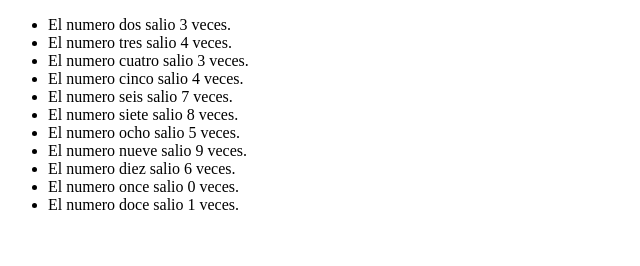
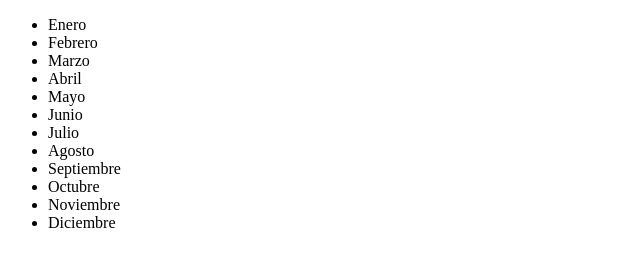
Before and after one commit to juanmllanos/tercer-tp-js-rollingcode, a plain HTML site: page index.html in a window 1280 px wide. Shown: the whole page, without its empty margins (0-640 px from the left). Drawn offline with Linux system fonts and the light colour scheme.

Commit message:
correccion de espacios

```diff
--- a/index.html
+++ b/index.html
@@ -10,6 +10,6 @@
 	<title>Tercer TP de Javascript</title>
 </head>
 <body>
-	<script src="./js/ejercicio-3.js"></script>
+	<script src="./js/ejercicio-1.js"></script>
 </body>
 </html>
--- a/js/ejercicio-2.js
+++ b/js/ejercicio-2.js
@@ -7,11 +7,11 @@ document.write(`<ul>`);
 for (let i = 0; i < ciudades.length; i++) {
 	document.write(`<li>${ciudades[i]}</li>`);
 };
-
 document.write(`</ul>`);
 
 document.write(`Longitud del arreglo: ${ciudades.length}`);
 console.log(ciudades[0], ciudades[2], ciudades[ciudades.length - 1]);
+
 ciudades.push('Paris');
 
 document.write(`<ul>`);
--- a/js/ejercicio-3.js
+++ b/js/ejercicio-3.js
@@ -16,8 +16,6 @@ let resultadoDos = 0,
 	resultadoDiez = 0,
 	resultadoOnce = 0,
 	resultadoDoce = 0;
-
-console.log(resultados);
 
 for (let i = 0; i < resultados.length; i++) {
 	switch (resultados[i]) {
```
